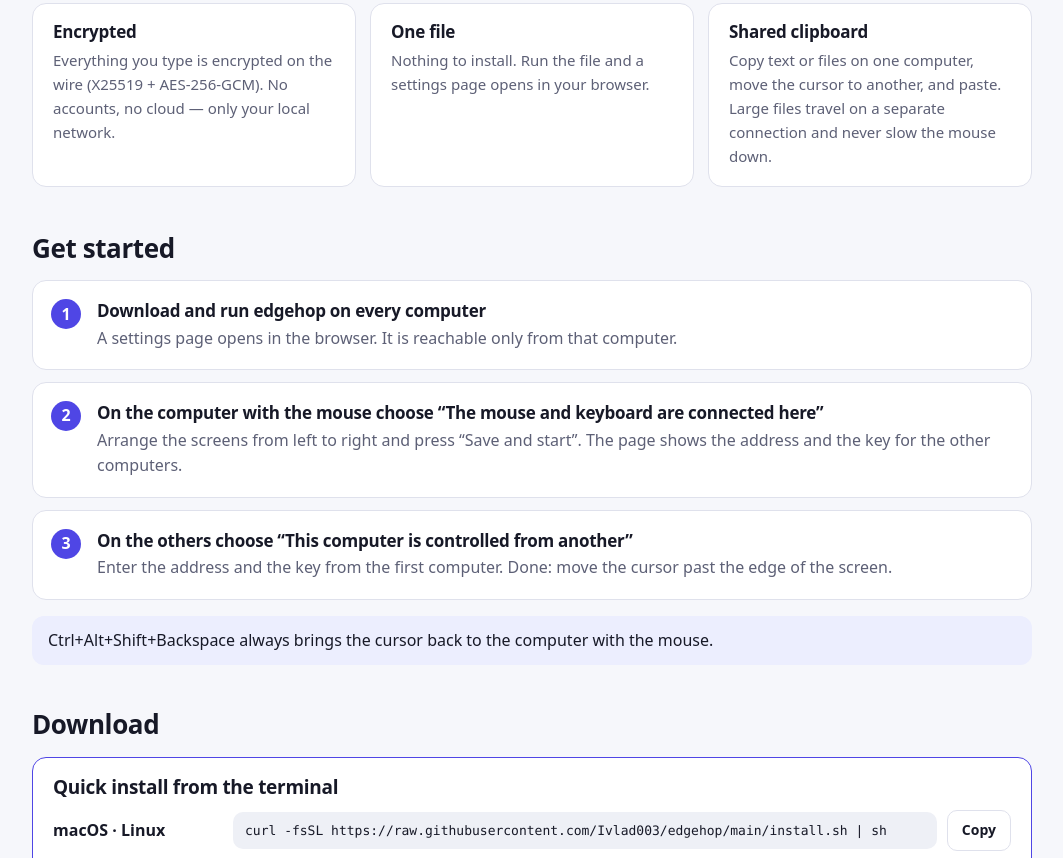
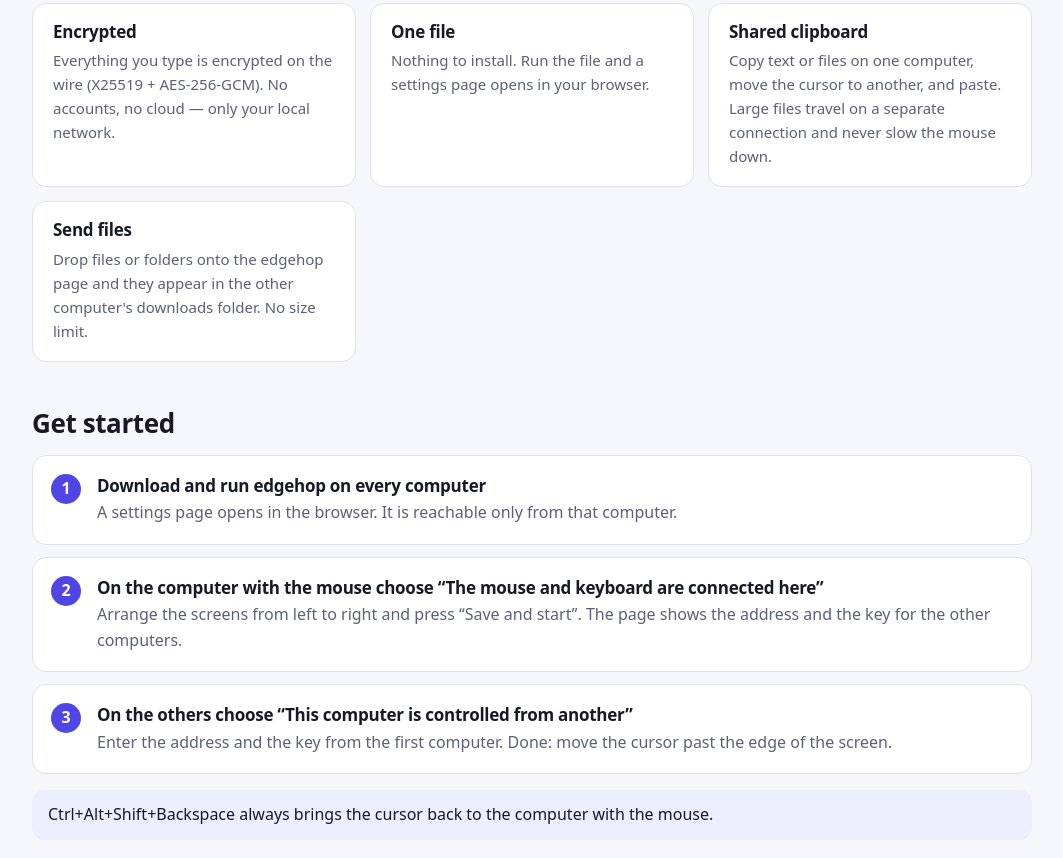
Before and after one commit to Ivlad003/edgehop, a plain HTML site: page site/index.html in a window 1280 px wide. Shown: the part 734-1592 px from the top of the page, without its empty margins (108-1171 px from the left). Drawn offline with Linux system fonts and the light colour scheme.

Commit message:
Document sending files
Co-Authored-By: Claude Fable 5.2 <noreply@anthropic.com>

```diff
--- a/site/index.html
+++ b/site/index.html
@@ -81,6 +81,10 @@
       <h3 data-uk="Спільний буфер обміну">Shared clipboard</h3>
       <p data-uk="Скопіюйте текст або файли на одному комп'ютері, переведіть курсор на інший і вставте. Великі файли йдуть окремим з'єднанням і не гальмують мишу.">Copy text or files on one computer, move the cursor to another, and paste. Large files travel on a separate connection and never slow the mouse down.</p>
     </div>
+    <div class="feature">
+      <h3 data-uk="Надсилання файлів">Send files</h3>
+      <p data-uk="Перетягніть файли або теки на сторінку edgehop — вони з'являться в теці завантажень іншого комп'ютера. Без обмеження розміру.">Drop files or folders onto the edgehop page and they appear in the other computer's downloads folder. No size limit.</p>
+    </div>
   </section>
 
   <section id="start" class="block">
@@ -156,7 +160,7 @@ xattr -d com.apple.quarantine edgehop-darwin-arm64
     <p data-uk="Чесно: проєкт молодий. Перехоплення й відтворення миші та клавіатури перевірено на реальній машині з Windows і автоматичним тестом на справжньому Mac. На Linux це перевірено на рівні ядра, але ще не на справжньому робочому столі. Повний сценарій на двох окремих комп'ютерах поки ніхто не проходив, тож перший запуск може виявити помилки.">To be upfront: the project is young. Capturing and replaying the mouse and keyboard has been checked on a real Windows machine and by an automated test on a real Mac. On Linux it is verified at the kernel level, but not yet on a real desktop session. Nobody has run the whole thing across two separate computers yet, so a first run may reveal bugs.</p>
     <p><span data-uk="Знайшли помилку або щось не працює?">Found a bug, or something does not work?</span> <a class="issues-link" href="#" data-uk="Напишіть про це на GitHub">Report it on GitHub</a>.</p>
     <ul class="limits">
-      <li data-uk="Файли передаються копіюванням і вставкою; перетягнути файл мишею на інший комп'ютер не можна. Зображення в буфері обміну поки не передаються.">Files are transferred by copy and paste; dragging a file with the mouse onto another computer is not possible. Images on the clipboard are not transferred yet.</li>
+      <li data-uk="Файли передаються перетягуванням на сторінку edgehop або копіюванням і вставкою; перетягнути файл мишею через край екрана просто на інший комп'ютер не можна. Зображення в буфері обміну поки не передаються.">Files are transferred by dropping them onto the edgehop page or by copy and paste; dragging a file with the mouse across the screen edge straight onto another computer is not possible. Images on the clipboard are not transferred yet.</li>
       <li data-uk="Ігри, що захоплюють мишу, на керованому комп'ютері не працюватимуть.">Games that capture the mouse will not work on a controlled computer.</li>
       <li data-uk="Ctrl+Alt+Del та Win+L завжди спрацьовують на комп'ютері з клавіатурою.">Ctrl+Alt+Del and Win+L always act on the computer with the keyboard.</li>
     </ul>
```
Also changed, not shown: 1 other file.
